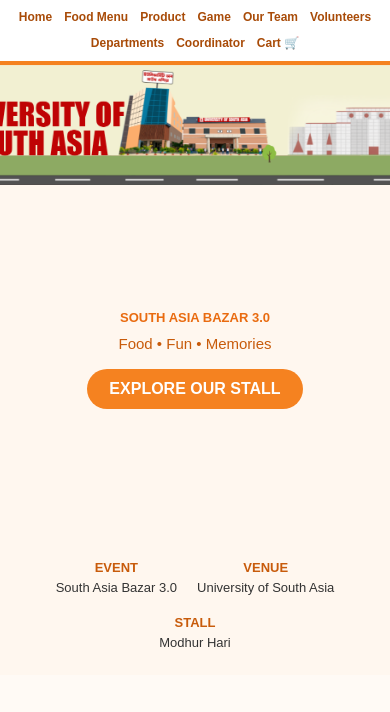
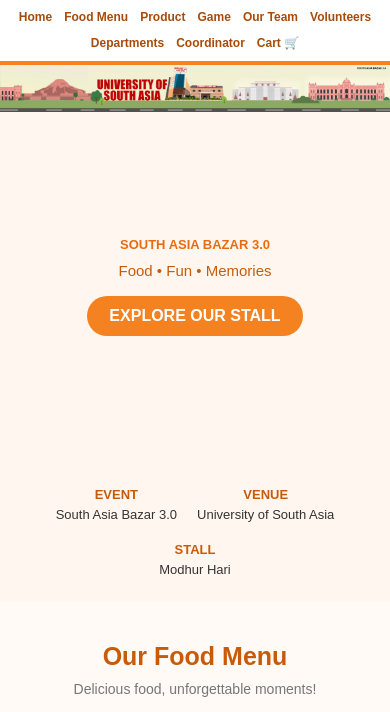
Before and after one commit to traveloflife/Modhur-Hari, a plain HTML site: page index.html in a window 390 px wide. Shown: the part 66-778 px from the top of the page. Drawn offline with Linux system fonts and the light colour scheme.

Commit message:
Update index.html

```diff
--- a/index.html
+++ b/index.html
@@ -111,21 +111,19 @@ nav a:hover {
     color: #f58220;
 }
 
-/* COVER IMAGE */
+/* FULL COVER IMAGE — SHOW THE COMPLETE IMAGE ON DESKTOP AND MOBILE */
 .cover-strip {
     width: 100%;
-    aspect-ratio: 2048 / 683;
-    max-height: 230px;
-    min-height: 90px;
-    overflow: hidden;
+    height: auto;
     background: #fff0e2;
 }
 
 .cover-strip img {
     display: block;
     width: 100%;
-    height: 100%;
-    object-fit: cover;
+    height: auto;
+    max-width: 100%;
+    object-fit: contain;
     object-position: center;
 }
 
@@ -638,11 +636,6 @@ footer p {
     .logo img {
         width: 58px;
         height: 52px;
-    }
-
-    .cover-strip {
-        min-height: 0;
-        max-height: 120px;
     }
 
     nav {
```
